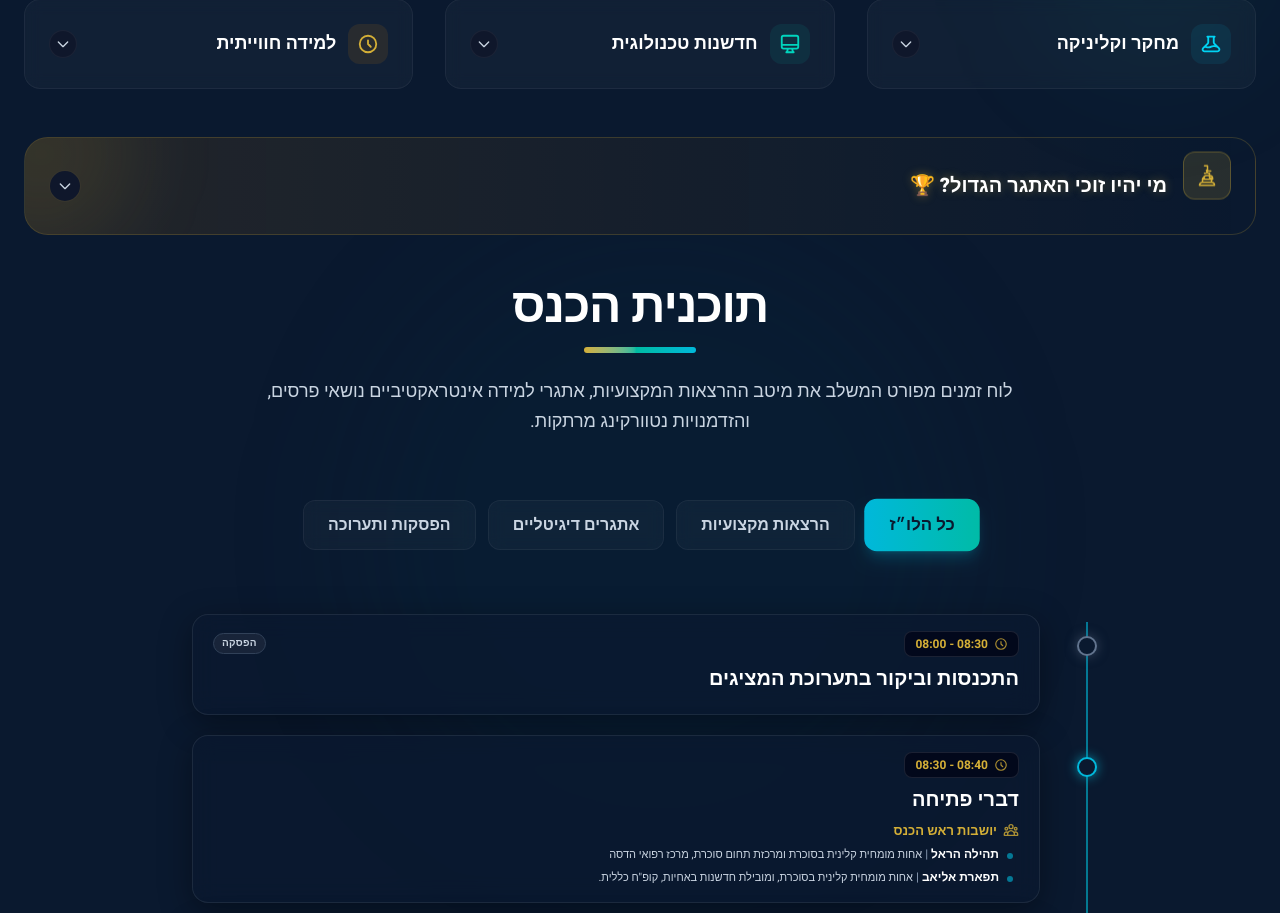
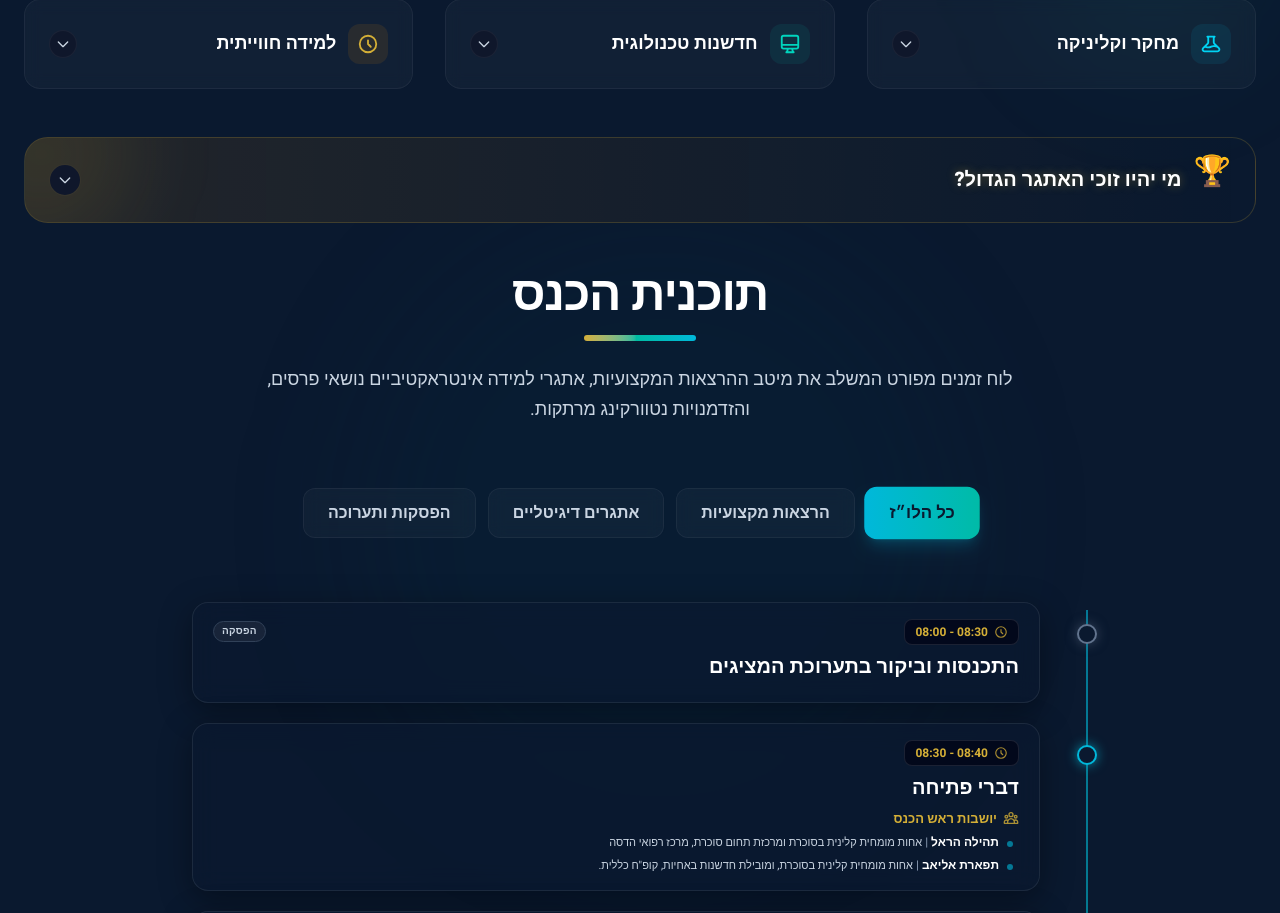
Before and after one commit to tifereteliav/jerusalem-diabetes-conference, a React (Vite) app: page / in a window 1280 px wide. Shown: the part 1566-2479 px from the top of the page. Built offline with nearby package versions, Linux system fonts and the light colour scheme.

Commit message:
Replace unclear SVG icon with bounce emoji trophy on the right for the challenge section

```diff
--- a/src/components/About.jsx
+++ b/src/components/About.jsx
@@ -153,14 +153,12 @@ export default function About() {
 
           <div className="flex items-center justify-between gap-4 w-full relative z-10">
             {/* Right: Icon + Title */}
-            <div className="flex items-center gap-4">
-              <div className="w-12 h-12 rounded-xl bg-[#D4AF37]/15 border border-[#D4AF37]/30 flex items-center justify-center text-[#D4AF37] shrink-0 animate-bounce" style={{ animationDuration: '3s' }}>
-                <svg className="w-6 h-6" fill="none" stroke="currentColor" strokeWidth="1.5" viewBox="0 0 24 24">
-                  <path strokeLinecap="round" strokeLinejoin="round" d="M16.5 18.75h-9m9 0a3 3 0 013 3h-15a3 3 0 013-3m9 0v-3.375c0-.621-.503-1.125-1.125-1.125h-.871M7.5 18.75v-3.375c0-.621.504-1.125 1.125-1.125h.872m5.007 0V9.75m-5.007 0V9.75m5.007 0a3 3 0 01-3-3m-2.007 3a3 3 0 003-3m0 0V2.25h-3M12 7.5h3.75M12 12h-.375a3 3 0 00-3 3v.75h9v-.75a3 3 0 00-3-3H12z" />
-                </svg>
-              </div>
+            <div className="flex items-center gap-3">
+              <span className="text-2xl md:text-3xl shrink-0 animate-bounce" style={{ animationDuration: '3s' }}>
+                🏆
+              </span>
               <h3 className="text-lg md:text-xl font-black text-white text-glow-gold">
-                מי יהיו זוכי האתגר הגדול? 🏆
+                מי יהיו זוכי האתגר הגדול?
               </h3>
             </div>
 
```
